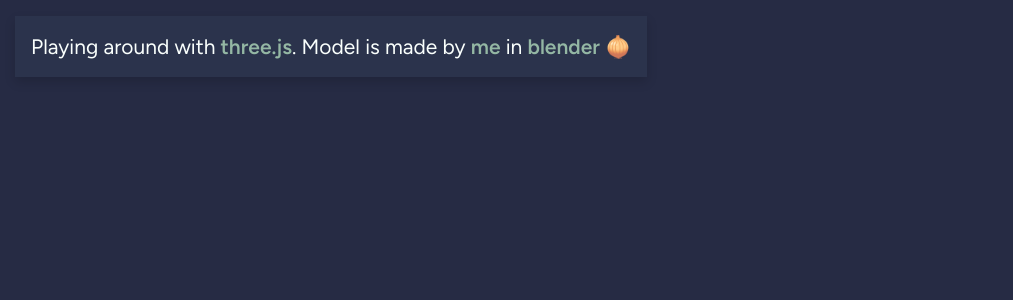
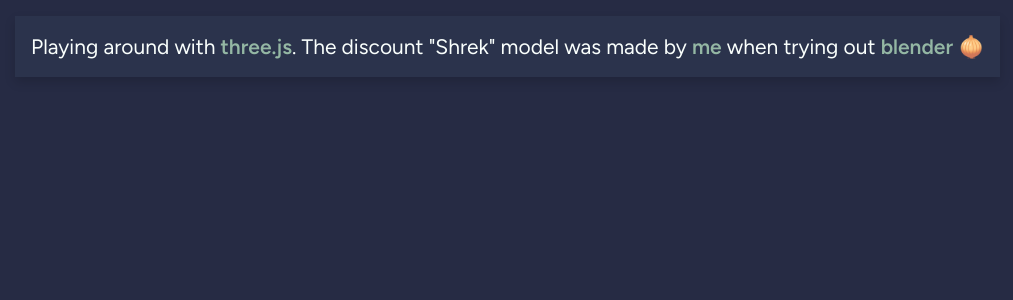
Before and after one commit to duvan094/ThreeJsTest, a Vue app: page / in a window 1280 px wide. Shown: the top 300 px of the page, without its empty margins (1-1014 px from the left). Built offline with nearby package versions, Linux system fonts and the light colour scheme; no server answers.

Commit message:
changed copy

```diff
--- a/src/components/DemoInfo.vue
+++ b/src/components/DemoInfo.vue
@@ -1,6 +1,6 @@
 <template>
     <div class="container">
-        <p>Playing around with <a href="https://threejs.org/" target="_blank" rel="noopener noreferrer">three.js</a>. Model is made by <a href="https://jacobduvander.se/about" target="_blank">me</a> in <a href="https://www.blender.org/" target="_blank" rel="noopener noreferrer">blender</a> 🧅</p>
+        <p>Playing around with <a href="https://threejs.org/" target="_blank" rel="noopener noreferrer">three.js</a>. The discount "Shrek" model was made by <a href="https://jacobduvander.se/about" target="_blank">me</a> when trying out <a href="https://www.blender.org/" target="_blank" rel="noopener noreferrer">blender</a> 🧅</p>
     </div>
 </template>
 
```
